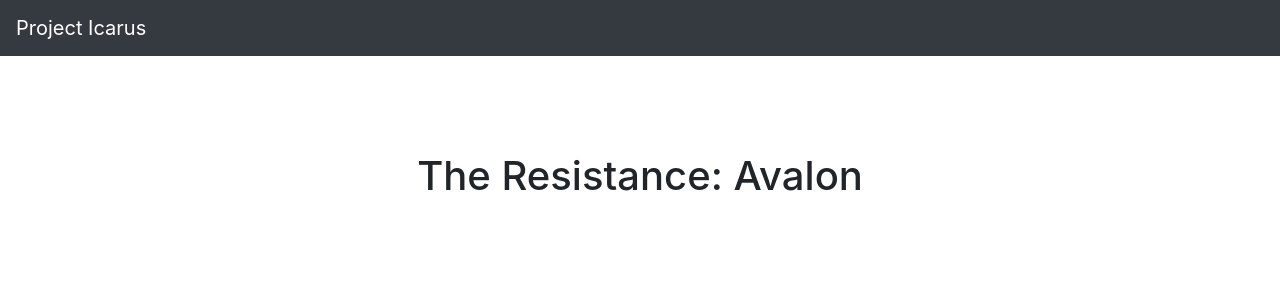
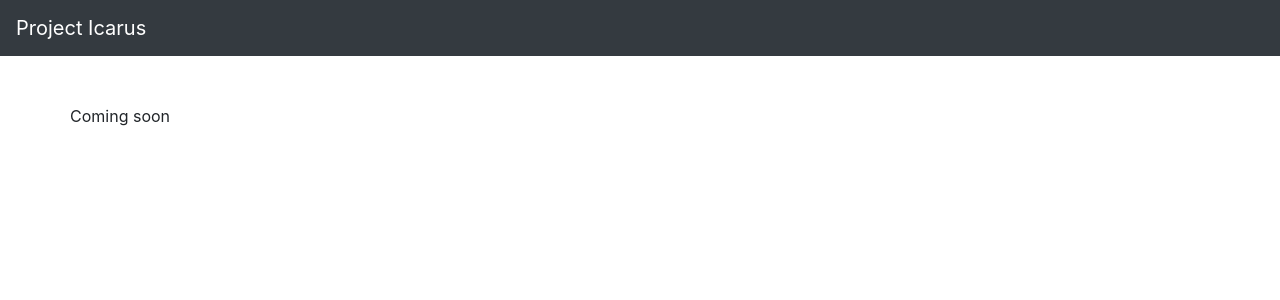
Before and after one commit to ben-dale/project-icarus, a Vue app in the folder client/: page /donate in a window 1280 px wide. Shown: the top 300 px of the page. Built offline with nearby package versions, Linux system fonts and the light colour scheme; the HTML template or start-up script is replaced by a standard one.

Commit message:
small tweak to donations page

```diff
--- a/client/src/views/Donate.vue
+++ b/client/src/views/Donate.vue
@@ -1,19 +1,14 @@
 <template>
   <div id="app" class="container">
     <div class="row">
-      <Title />
+      Coming soon
     </div>
   </div>
 </template>
 
 
 <script>
-  import Title from '@/components/avalon/Title.vue'
-
   export default {
-    name: 'App',
-    components: {
-      Title
-    }
+    name: 'Donate'
   }
 </script>
```
